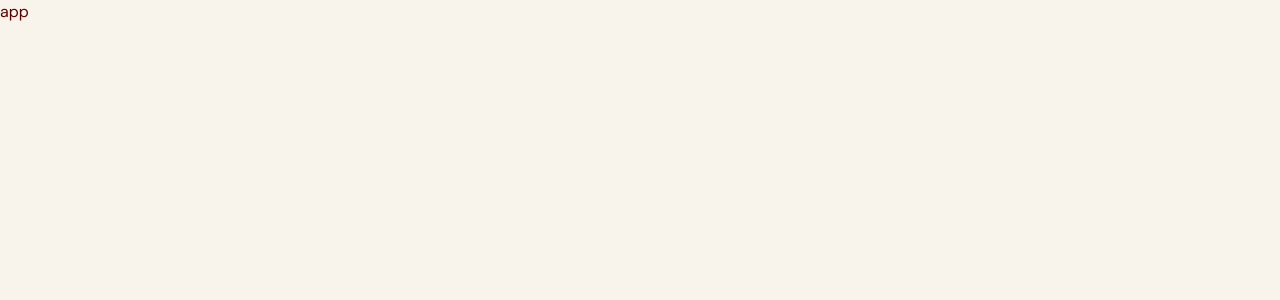
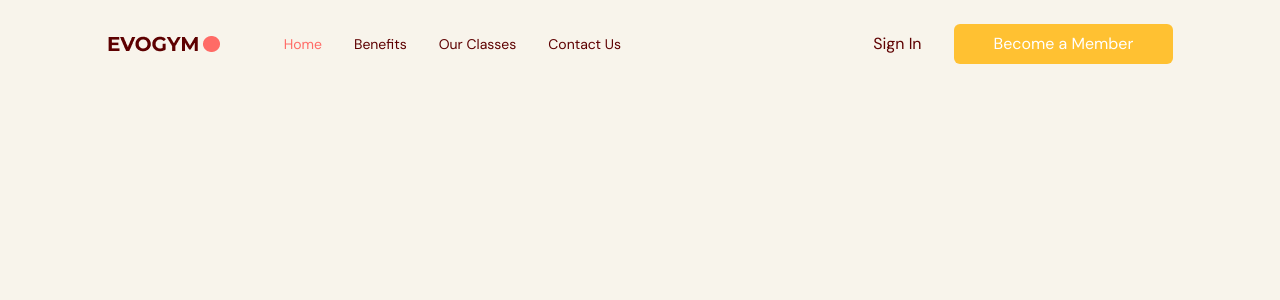
Before and after one commit to MantasGirdvainis/FitnessApp, a React (Vite) app: page / in a window 1280 px wide. Shown: the top 300 px of the page. Built offline with nearby package versions, Linux system fonts and the light colour scheme.

Commit message:
nav created

```diff
--- a/src/App.tsx
+++ b/src/App.tsx
@@ -1,14 +1,29 @@
-import { type } from "os"
+import { Navbar } from '@/components/Navbar/Navbar';
+import { useEffect, useState } from 'react';
+import { SelectedPage } from './shared/types';
 
 
 function App() {
+  const [selectedPage, setSelectedPage] = useState<SelectedPage>(SelectedPage.Home);
+  const [isTopOfPage, setIsTopOfPage] = useState<boolean>(true);
 
+  useEffect(() => {
+    const handleScroll = () => {
+      if (window.scrollY === 0) {
+        setIsTopOfPage(true);
+        setSelectedPage(SelectedPage.Home);
+      }
+      if (window.scrollY !== 0) setIsTopOfPage(false);
+    };
+    window.addEventListener("scroll", handleScroll);
+    return () => window.removeEventListener("scroll", handleScroll);
+  }, []);
 
   return (
     <div className="app bg-gray-20">
-      app
+      <Navbar isTopOfPage={isTopOfPage} selectedPage={selectedPage} setSelectedPage={setSelectedPage} />
     </div>
   )
 }
 
-export default App
+export default App;
--- /dev/null
+++ b/src/components/Navbar/Link.tsx
@@ -0,0 +1,21 @@
+import { SelectedPage } from "@/shared/types";
+import AnchorLink from "react-anchor-link-smooth-scroll";
+
+
+type Props = {
+    page: string;
+    selectedPage: string;
+    setSelectedPage: (value: SelectedPage) => void;
+}
+
+const Link = ({page, selectedPage, setSelectedPage}: Props) => {
+    const lowerCasePage = page.toLocaleLowerCase().replace(/ /g, '') as SelectedPage;
+
+  return (
+    <AnchorLink href={`#${lowerCasePage}`} onClick={() => setSelectedPage(lowerCasePage)} className={`${selectedPage === lowerCasePage ? 'text-primary-500' : ''} transition duration-500 hover:text-primary-300`}>
+        {page}
+    </AnchorLink>
+  )
+};
+
+export { Link };
--- /dev/null
+++ b/src/components/Navbar/Navbar.tsx
@@ -0,0 +1,75 @@
+
+import { Bars3Icon, XMarkIcon } from '@heroicons/react/24/solid';
+import Logo from '@/assets/Logo.png'
+import { Link } from './Link';
+import { SelectedPage } from '@/shared/types';
+import useMediaQuery from '@/hooks/useMediaQuery';
+import { useState } from 'react';
+import { ActionButton } from '@/shared/ActionButton';
+
+type Props = {
+    selectedPage: SelectedPage ;
+    setSelectedPage: (value: SelectedPage) => void;
+    isTopOfPage: boolean;
+}
+
+const Navbar = ({isTopOfPage, selectedPage, setSelectedPage}: Props) => {
+    const flexBetween = 'flex items-center justify-between';
+    const [isMenuToggled, setIsMenuToggled] = useState<boolean>(false);
+    const isAboveMediumScreens = useMediaQuery('(min-width: 1060px)');
+    const navbarBackground = isTopOfPage ? '' : 'bg-primary-100 drop-shawod';
+
+
+  return (
+    <nav>
+        <div className={` ${navbarBackground} ${flexBetween} fixed top-0 z-30 w-full py-6`}>
+            <div className={`${flexBetween} mx-auto w-5/6`}>
+                <div className={`${flexBetween} w-full gap-16`}>
+                    {/* LEFT SIDE */}
+                    <img alt='logo' src={Logo} />
+
+                    {/* RIGHT SIDE */}
+                    {isAboveMediumScreens ? (<div className={`${flexBetween} w-full`}>
+                        <div className={`${flexBetween} gap-8 text-sm`}>
+                            <Link page='Home' selectedPage={selectedPage} setSelectedPage={setSelectedPage}/>
+                            <Link page='Benefits' selectedPage={selectedPage} setSelectedPage={setSelectedPage}/>
+                            <Link page='Our Classes' selectedPage={selectedPage} setSelectedPage={setSelectedPage}/>
+                            <Link page='Contact Us'selectedPage={selectedPage} setSelectedPage={setSelectedPage}/>
+                        </div>
+                        <div className={`${flexBetween} gap-8`}>
+                            <p>Sign In</p>
+                            <ActionButton setSelectedPage={setSelectedPage}>Become a Member</ActionButton>
+                        </div>
+                    </div> )
+                    : (
+                        <button className='rounded-full bg-secondary-500 p-2' onClick={() => setIsMenuToggled(!isMenuToggled)}>
+                            <Bars3Icon className='h-6 w-6 text-white' />
+                        </button>
+                    )}
+                </div>
+            </div>
+        </div>
+
+            {/* MOBILE MENU MODAL */}
+            {!isAboveMediumScreens && isMenuToggled && (
+                <div className='fixed right-0 bottom-0 z-40 h-full w-[300px] bg-primary-100 drop-shadow-xl'>
+                    {/* CLOSE ICON */}
+                    <div className='flex justify-end p-12'>
+                        <button onClick={() => setIsMenuToggled(!isMenuToggled)}>
+                            <XMarkIcon className='h-6 w-6 text-gray-400' />
+                        </button>
+                    </div>
+                    {/* MENU ITEMS */}
+                    <div className={`${flexBetween} ml-[33%] flex flex-col gap-10 text-2xl`}>
+                            <Link page='Home' selectedPage={selectedPage} setSelectedPage={setSelectedPage}/>
+                            <Link page='Benefits' selectedPage={selectedPage} setSelectedPage={setSelectedPage}/>
+                            <Link page='Our Classes' selectedPage={selectedPage} setSelectedPage={setSelectedPage}/>
+                            <Link page='Contact Us'selectedPage={selectedPage} setSelectedPage={setSelectedPage}/>
+                        </div>
+                </div>
+            ) }
+    </nav>
+  )
+};
+
+export { Navbar };
--- /dev/null
+++ b/src/hooks/useMediaQuery.ts
@@ -0,0 +1,19 @@
+import { useState, useEffect } from "react";
+
+const useMediaQuery = (query: string) => {
+  const [matches, setMatches] = useState(false);
+
+  useEffect(() => {
+    const media = window.matchMedia(query);
+    if (media.matches !== matches) {
+      setMatches(media.matches);
+    }
+    const listener = () => setMatches(media.matches);
+    window.addEventListener("resize", listener);
+    return () => window.removeEventListener("resize", listener);
+  }, [matches, query]);
+
+  return matches;
+};
+
+export default useMediaQuery;
--- /dev/null
+++ b/src/shared/ActionButton.tsx
@@ -0,0 +1,20 @@
+import AnchorLink from "react-anchor-link-smooth-scroll"
+import { SelectedPage } from "./types";
+
+
+type Props = {
+    children: React.ReactNode;
+    setSelectedPage: (value: SelectedPage) => void;
+}
+
+const ActionButton = ({children, setSelectedPage}: Props) => {
+  return (
+    <AnchorLink className="rounded-md bg-secondary-500 px-10 py-2 hover:bg-primary-500 hover: text-white"
+    onClick={() => setSelectedPage(SelectedPage.ContactUs)}
+    href={`#${SelectedPage.ContactUs}`}>
+        {children}
+    </AnchorLink>
+  )
+}
+
+export { ActionButton };
--- /dev/null
+++ b/src/shared/types.ts
@@ -0,0 +1,6 @@
+export enum SelectedPage {
+    Home = 'home',
+    Benefits = 'benefits',
+    OurClasses = 'ourclasses',
+    ContactUs = 'contactus'
+  };
```
